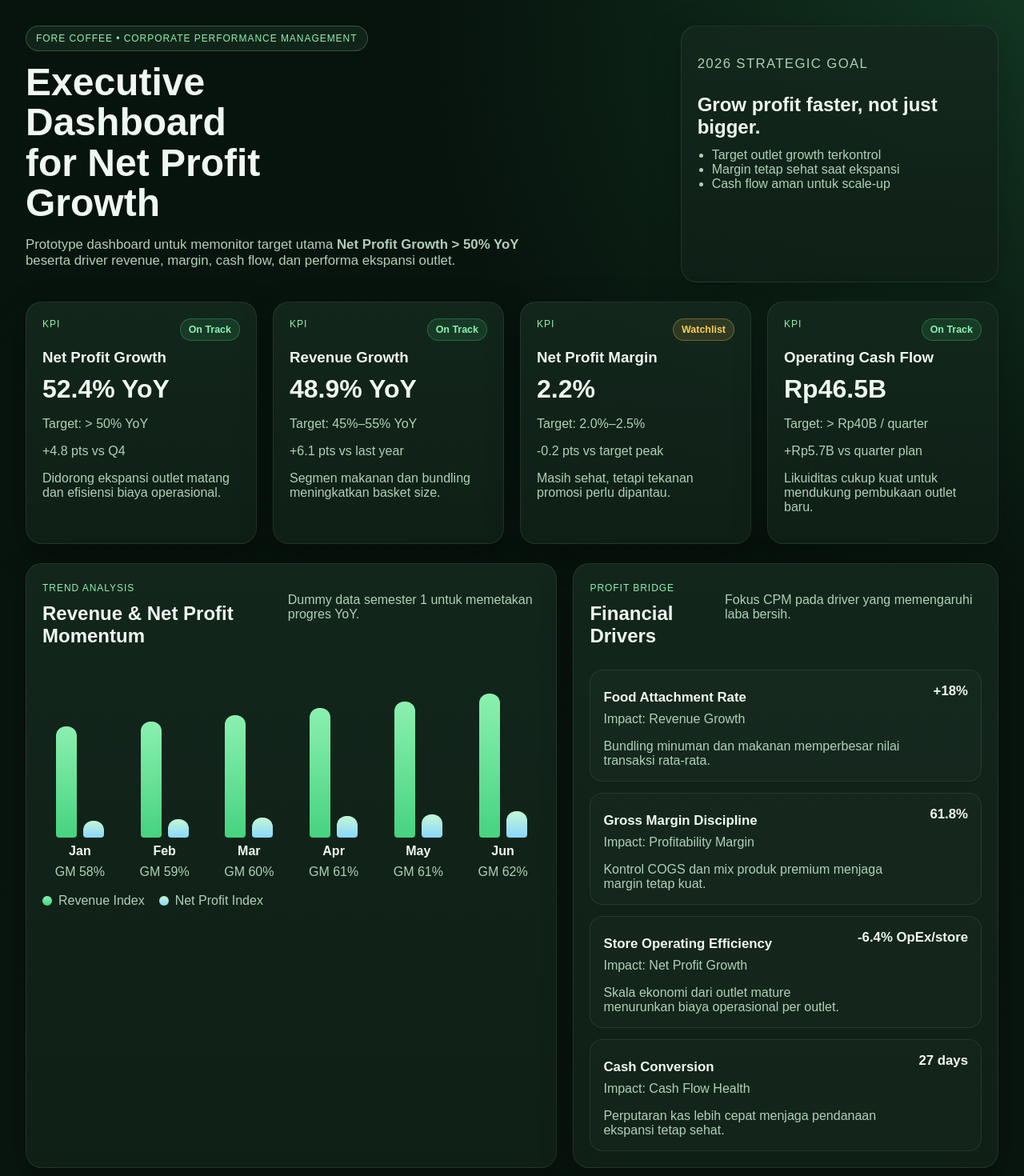
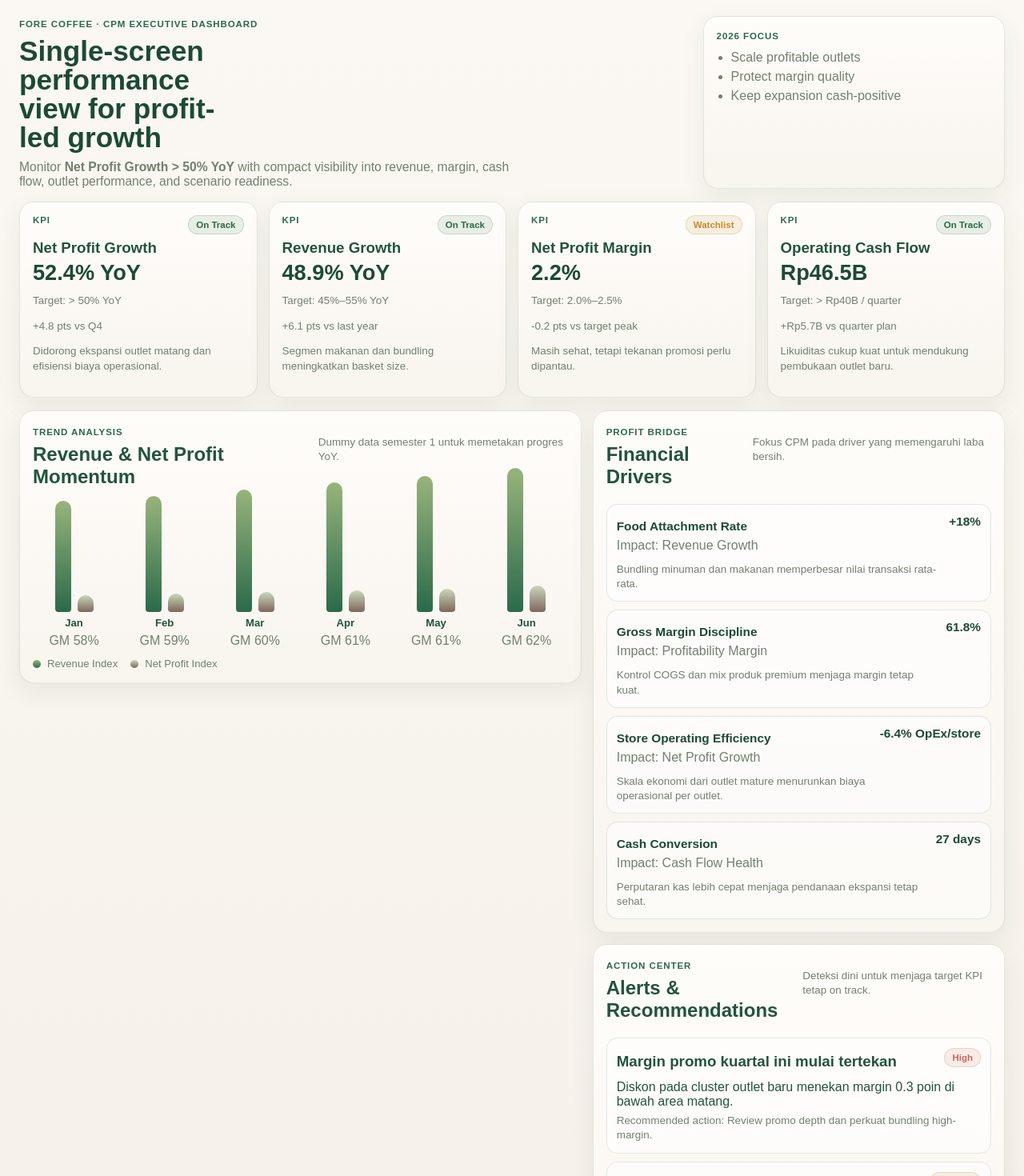
Before and after one commit to sulhanfuadi/fore-cpm-dashboard, a Next.js app: page / in a window 1280 px wide. Shown: the top 1470 px of the page at 80% size. Built offline with nearby package versions, Linux system fonts and the light colour scheme.

Commit message:
feat: redesign dashboard layout for single-screen executive view

```diff
--- a/app/globals.css
+++ b/app/globals.css
@@ -1,14 +1,18 @@
 :root {
-  --bg: #07130d;
-  --panel: #102017;
-  --panel-2: #14281d;
-  --line: rgba(255, 255, 255, 0.08);
-  --text: #eff8f1;
-  --muted: #afd0b6;
-  --green: #46d37f;
-  --green-2: #8bf0b0;
-  --yellow: #ffca57;
-  --red: #ff7c7c;
+  --bg: #f6f2ec;
+  --surface: #fffdfa;
+  --surface-alt: #f8f4ee;
+  --line: rgba(33, 87, 62, 0.12);
+  --text: #22543d;
+  --text-strong: #1c4a35;
+  --muted: #72806f;
+  --green: #2a6a4a;
+  --green-soft: #88a56d;
+  --brown: #7f675c;
+  --brown-soft: #efe5dc;
+  --warn: #c58a2e;
+  --danger: #c26a5c;
+  --shadow: 0 10px 30px rgba(41, 74, 54, 0.08);
 }
 
 * {
@@ -22,9 +26,7 @@ html {
 body {
   margin: 0;
   min-height: 100vh;
-  background:
-    radial-gradient(circle at top right, rgba(70, 211, 127, 0.18), transparent 24%),
-    linear-gradient(180deg, #07130d 0%, #0c1711 100%);
+  background: linear-gradient(180deg, #fbf8f3 0%, #f3ede5 100%);
   color: var(--text);
   font-family: Arial, Helvetica, sans-serif;
 }
@@ -36,79 +38,86 @@ a {
 .page-shell {
   max-width: 1440px;
   margin: 0 auto;
-  padding: 32px;
+  padding: 20px 24px 24px;
 }
 
-.hero,
-.content-grid,
-.kpi-grid {
-  margin-bottom: 24px;
+.topbar,
+.dense-kpi-grid,
+.dashboard-grid {
+  margin-bottom: 16px;
 }
 
-.hero {
+.topbar {
   display: grid;
-  grid-template-columns: 2fr 1fr;
-  gap: 24px;
+  grid-template-columns: minmax(0, 1.6fr) minmax(300px, 0.72fr);
+  gap: 16px;
   align-items: stretch;
 }
 
-.hero h1 {
-  font-size: 3rem;
-  line-height: 1.05;
-  margin: 14px 0;
-  max-width: 12ch;
+.topbar-copy h1 {
+  font-size: 2.2rem;
+  line-height: 1.02;
+  margin: 8px 0 10px;
+  max-width: 13ch;
+  color: var(--text-strong);
 }
 
-.hero p {
+.topbar-copy p {
+  margin: 0;
   max-width: 72ch;
   color: var(--muted);
-  font-size: 1.05rem;
+  font-size: 0.98rem;
 }
 
-.badge,
 .eyebrow {
   display: inline-flex;
   align-items: center;
   gap: 8px;
   text-transform: uppercase;
   letter-spacing: 0.08em;
-  font-size: 0.75rem;
-  color: var(--green-2);
-}
-
-.badge {
-  padding: 8px 12px;
-  border: 1px solid rgba(139, 240, 176, 0.25);
-  border-radius: 999px;
-  background: rgba(139, 240, 176, 0.08);
+  font-size: 0.72rem;
+  color: var(--green);
+  font-weight: 700;
 }
 
 .card {
-  background: linear-gradient(180deg, rgba(20, 40, 29, 0.92), rgba(16, 32, 23, 0.95));
+  background: linear-gradient(180deg, rgba(255, 253, 250, 0.98), rgba(248, 244, 238, 0.98));
   border: 1px solid var(--line);
-  border-radius: 20px;
-  padding: 20px;
-  box-shadow: 0 12px 40px rgba(0, 0, 0, 0.25);
+  border-radius: 18px;
+  padding: 16px;
+  box-shadow: var(--shadow);
 }
 
-.hero-side ul {
-  margin: 12px 0 0;
+.compact-card {
+  padding: 14px 16px;
+}
+
+.strategy-strip ul {
+  margin: 10px 0 0;
   padding-left: 18px;
   color: var(--muted);
+  display: grid;
+  gap: 6px;
 }
 
-.kpi-grid {
+.dense-kpi-grid {
   display: grid;
   grid-template-columns: repeat(4, minmax(0, 1fr));
-  gap: 20px;
+  gap: 14px;
+}
+
+.kpi-card,
+.driver-item,
+.alert-item,
+.scenario-item {
+  min-height: 0;
 }
 
 .kpi-card h3,
 .section-head h2,
-.hero-side h2,
 .alert-item h3,
 .scenario-item h3 {
-  margin: 10px 0;
+  margin: 6px 0;
 }
 
 .card-topline,
@@ -117,91 +126,115 @@ a {
   display: flex;
   align-items: flex-start;
   justify-content: space-between;
-  gap: 12px;
+  gap: 10px;
 }
 
 .kpi-value {
-  font-size: 2rem;
+  font-size: 1.7rem;
+  line-height: 1;
   font-weight: 700;
-  margin: 10px 0 6px;
+  margin: 6px 0 4px;
+  color: var(--text-strong);
 }
 
 .kpi-target,
 .kpi-change,
 .muted,
 .driver-impact,
-.bar-meta {
+.bar-meta,
+.section-head p {
   color: var(--muted);
+}
+
+.kpi-target,
+.kpi-change,
+.muted {
+  font-size: 0.84rem;
+  line-height: 1.35;
 }
 
 .status,
 .pill {
   display: inline-flex;
   align-items: center;
-  padding: 6px 10px;
+  padding: 5px 9px;
   border-radius: 999px;
-  font-size: 0.78rem;
+  font-size: 0.72rem;
   font-weight: 700;
   border: 1px solid transparent;
+  white-space: nowrap;
 }
 
 .good,
 .strong,
 .low {
-  background: rgba(70, 211, 127, 0.12);
-  color: var(--green-2);
-  border-color: rgba(70, 211, 127, 0.3);
+  background: rgba(42, 106, 74, 0.1);
+  color: var(--green);
+  border-color: rgba(42, 106, 74, 0.18);
 }
 
 .warn,
 .monitor,
 .medium {
-  background: rgba(255, 202, 87, 0.12);
-  color: var(--yellow);
-  border-color: rgba(255, 202, 87, 0.3);
+  background: rgba(197, 138, 46, 0.12);
+  color: var(--warn);
+  border-color: rgba(197, 138, 46, 0.25);
 }
 
 .danger,
 .improve,
 .high {
-  background: rgba(255, 124, 124, 0.12);
-  color: var(--red);
-  border-color: rgba(255, 124, 124, 0.3);
+  background: rgba(194, 106, 92, 0.12);
+  color: var(--danger);
+  border-color: rgba(194, 106, 92, 0.22);
 }
 
-.content-grid {
+.dashboard-grid {
   display: grid;
-  grid-template-columns: 1.25fr 1fr;
-  gap: 20px;
-}
-
-.bottom-grid {
+  grid-template-columns: 1.2fr 0.88fr;
+  grid-template-areas:
+    'trend side'
+    'outlet scenario';
+  gap: 14px;
   align-items: start;
 }
 
-.stack {
+.primary-panel {
+  grid-area: trend;
+}
+
+.secondary-stack {
+  grid-area: side;
   display: grid;
-  gap: 20px;
+  gap: 14px;
+}
+
+.compact-panel:first-of-type {
+  grid-area: outlet;
+}
+
+.compact-panel:last-of-type {
+  grid-area: scenario;
 }
 
 .chart-grid {
   display: grid;
   grid-template-columns: repeat(6, minmax(0, 1fr));
-  gap: 12px;
+  gap: 10px;
   align-items: flex-end;
-  min-height: 260px;
-  margin-top: 20px;
+  min-height: 180px;
+  margin-top: 14px;
 }
 
 .bar-col {
   display: flex;
   flex-direction: column;
   align-items: center;
-  gap: 8px;
+  gap: 6px;
 }
 
 .bar-stack {
-  height: 190px;
+  height: 130px;
   width: 100%;
   display: flex;
   align-items: flex-end;
@@ -210,29 +243,31 @@ a {
 }
 
 .bar {
-  width: 26px;
-  border-radius: 12px 12px 4px 4px;
+  width: 20px;
+  border-radius: 10px 10px 4px 4px;
 }
 
 .bar.revenue,
 .legend.revenue {
-  background: linear-gradient(180deg, #8bf0b0, #46d37f);
+  background: linear-gradient(180deg, #97b47a, #2a6a4a);
 }
 
 .bar.profit,
 .legend.profit {
-  background: linear-gradient(180deg, #c3f7d4, #8ad7ff);
+  background: linear-gradient(180deg, #c9d7ba, #7f675c);
 }
 
 .bar-label {
+  font-size: 0.82rem;
   font-weight: 700;
 }
 
 .legend-row {
   display: flex;
-  gap: 18px;
-  margin-top: 18px;
+  gap: 16px;
+  margin-top: 12px;
   color: var(--muted);
+  font-size: 0.82rem;
 }
 
 .legend-row span {
@@ -243,8 +278,8 @@ a {
 
 .legend {
   display: inline-block;
-  width: 12px;
-  height: 12px;
+  width: 10px;
+  height: 10px;
   border-radius: 999px;
 }
 
@@ -252,35 +287,36 @@ a {
 .alert-list,
 .scenario-grid {
   display: grid;
-  gap: 14px;
-  margin-top: 18px;
+  gap: 10px;
+  margin-top: 14px;
 }
 
 .driver-item,
 .alert-item,
 .scenario-item {
   border: 1px solid var(--line);
-  border-radius: 16px;
-  padding: 16px;
-  background: rgba(255, 255, 255, 0.02);
+  border-radius: 14px;
+  padding: 12px;
+  background: rgba(255, 255, 255, 0.55);
 }
 
 .driver-item {
   display: grid;
-  grid-template-columns: 1.5fr auto;
-  gap: 8px 16px;
+  grid-template-columns: 1fr auto;
+  gap: 6px 12px;
   align-items: start;
 }
 
 .driver-title,
 .driver-value {
   font-weight: 700;
-  font-size: 1.05rem;
+  font-size: 0.96rem;
+  color: var(--text-strong);
 }
 
 .table-wrap {
   overflow-x: auto;
-  margin-top: 18px;
+  margin-top: 14px;
 }
 
 table {
@@ -289,43 +325,52 @@ table {
 }
 
 th,
- td {
+td {
   text-align: left;
-  padding: 14px 12px;
+  padding: 10px 8px;
   border-bottom: 1px solid var(--line);
+  font-size: 0.84rem;
 }
 
 th {
-  color: var(--green-2);
-  font-size: 0.85rem;
+  color: var(--green);
+  font-size: 0.78rem;
 }
 
 .scenario-item ul,
 .alert-item p,
 .driver-item p {
-  margin: 8px 0 0;
+  margin: 6px 0 0;
 }
 
 .scenario-item ul {
   padding-left: 18px;
   color: var(--muted);
+  font-size: 0.84rem;
 }
 
-@media (max-width: 1100px) {
-  .hero,
-  .content-grid,
-  .kpi-grid {
+@media (max-width: 1180px) {
+  .topbar,
+  .dashboard-grid,
+  .dense-kpi-grid {
     grid-template-columns: 1fr;
+    grid-template-areas: none;
+  }
+
+  .primary-panel,
+  .secondary-stack,
+  .compact-panel {
+    grid-area: auto;
   }
 }
 
-@media (max-width: 720px) {
+@media (max-width: 760px) {
   .page-shell {
-    padding: 20px;
+    padding: 16px;
   }
 
-  .hero h1 {
-    font-size: 2.2rem;
+  .topbar-copy h1 {
+    font-size: 1.8rem;
   }
 
   .chart-grid {
--- a/app/page.tsx
+++ b/app/page.tsx
@@ -9,41 +9,43 @@ import { alerts, drivers, kpis, outletPerformance, scenarios, trends } from '@/d
 export default function Home() {
   return (
     <main className="page-shell">
-      <section className="hero">
-        <div>
-          <span className="badge">Fore Coffee • Corporate Performance Management</span>
-          <h1>Executive Dashboard for Net Profit Growth</h1>
+      <section className="topbar">
+        <div className="topbar-copy">
+          <span className="eyebrow">Fore Coffee · CPM Executive Dashboard</span>
+          <h1>Single-screen performance view for profit-led growth</h1>
           <p>
-            Prototype dashboard untuk memonitor target utama <strong>Net Profit Growth &gt; 50% YoY</strong>
-            {' '}beserta driver revenue, margin, cash flow, dan performa ekspansi outlet.
+            Monitor <strong>Net Profit Growth &gt; 50% YoY</strong> with compact visibility into revenue,
+            margin, cash flow, outlet performance, and scenario readiness.
           </p>
         </div>
-        <div className="hero-side card">
-          <p className="eyebrow">2026 Strategic Goal</p>
-          <h2>Grow profit faster, not just bigger.</h2>
+        <div className="strategy-strip card compact-card">
+          <span className="eyebrow">2026 Focus</span>
           <ul>
-            <li>Target outlet growth terkontrol</li>
-            <li>Margin tetap sehat saat ekspansi</li>
-            <li>Cash flow aman untuk scale-up</li>
+            <li>Scale profitable outlets</li>
+            <li>Protect margin quality</li>
+            <li>Keep expansion cash-positive</li>
           </ul>
         </div>
       </section>
 
-      <section className="kpi-grid">
+      <section className="kpi-grid dense-kpi-grid">
         {kpis.map((item) => (
           <KpiCard key={item.label} item={item} />
         ))}
       </section>
 
-      <section className="content-grid">
-        <TrendChart data={trends} />
-        <DriversPanel data={drivers} />
-      </section>
-
-      <section className="content-grid bottom-grid">
-        <OutletTable rows={outletPerformance} />
-        <div className="stack">
+      <section className="dashboard-grid">
+        <div className="primary-panel">
+          <TrendChart data={trends} />
+        </div>
+        <div className="secondary-stack">
+          <DriversPanel data={drivers} />
           <AlertsPanel items={alerts} />
+        </div>
+        <div className="compact-panel">
+          <OutletTable rows={outletPerformance.slice(0, 4)} />
+        </div>
+        <div className="compact-panel">
           <ScenarioPanel items={scenarios} />
         </div>
       </section>
```
